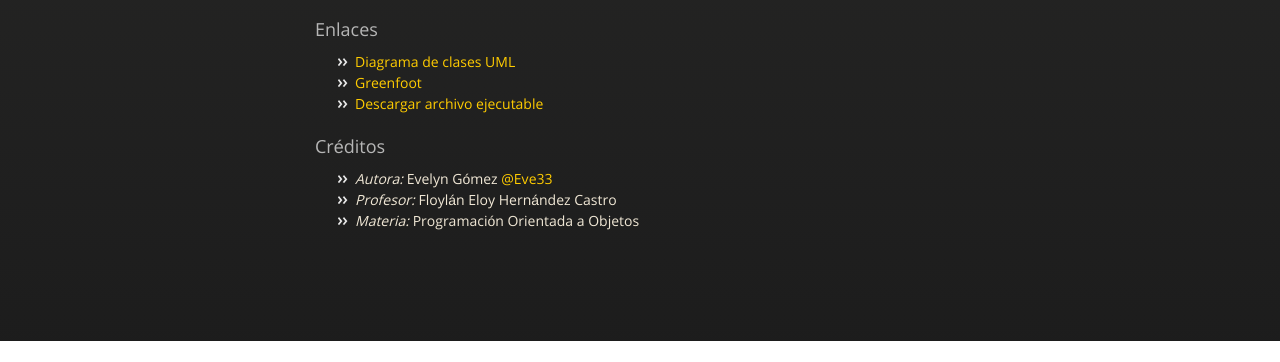
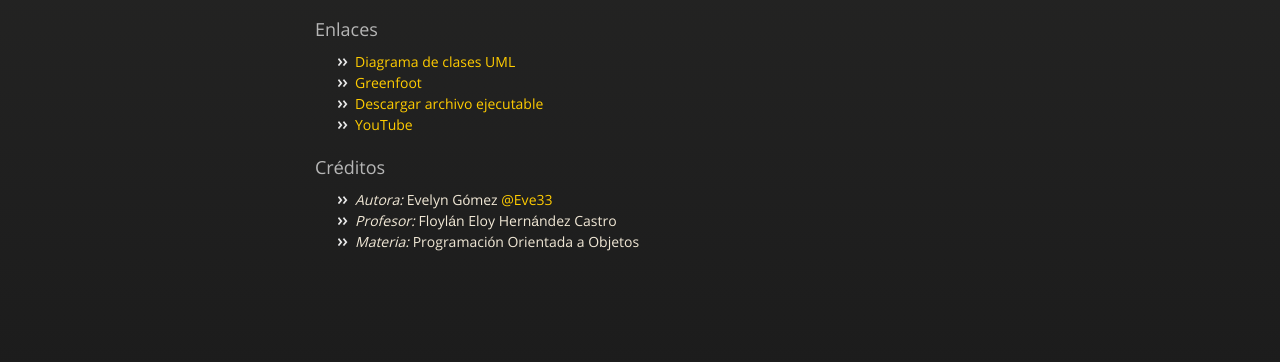
Before and after one commit to objetos15162/Killer-Queen, a plain HTML site: page index.html in a window 1280 px wide. Shown: the part 2829-3191 px from the top of the page. Before the commit the page ends 3170 px from the top, so only its background shows below. Drawn offline with nearby package versions, Linux system fonts and the light colour scheme.

```diff
--- a/index.html
+++ b/index.html
@@ -91,6 +91,7 @@
 <li><a href="https://raw.githubusercontent.com/objetos15162/Killer-Queen/master/Proyecto/images/Diagrama%20KillerQueen.png">Diagrama de clases UML</a></li>
 <li><a href="http://www.greenfoot.org/scenarios/16842">Greenfoot</a></li>
 <li><a href="https://raw.githubusercontent.com/objetos15162/Killer-Queen/master/Proyecto/project.greenfoot">Descargar archivo ejecutable</a></li>
+<li><a href="https://www.youtube.com/watch?v=0D_wyYR0fr4&amp;feature=youtu.be">YouTube</a></li>
 </ul>
 
 <h3>
```
Also changed, not shown: params.json (+1 -1 lines).
